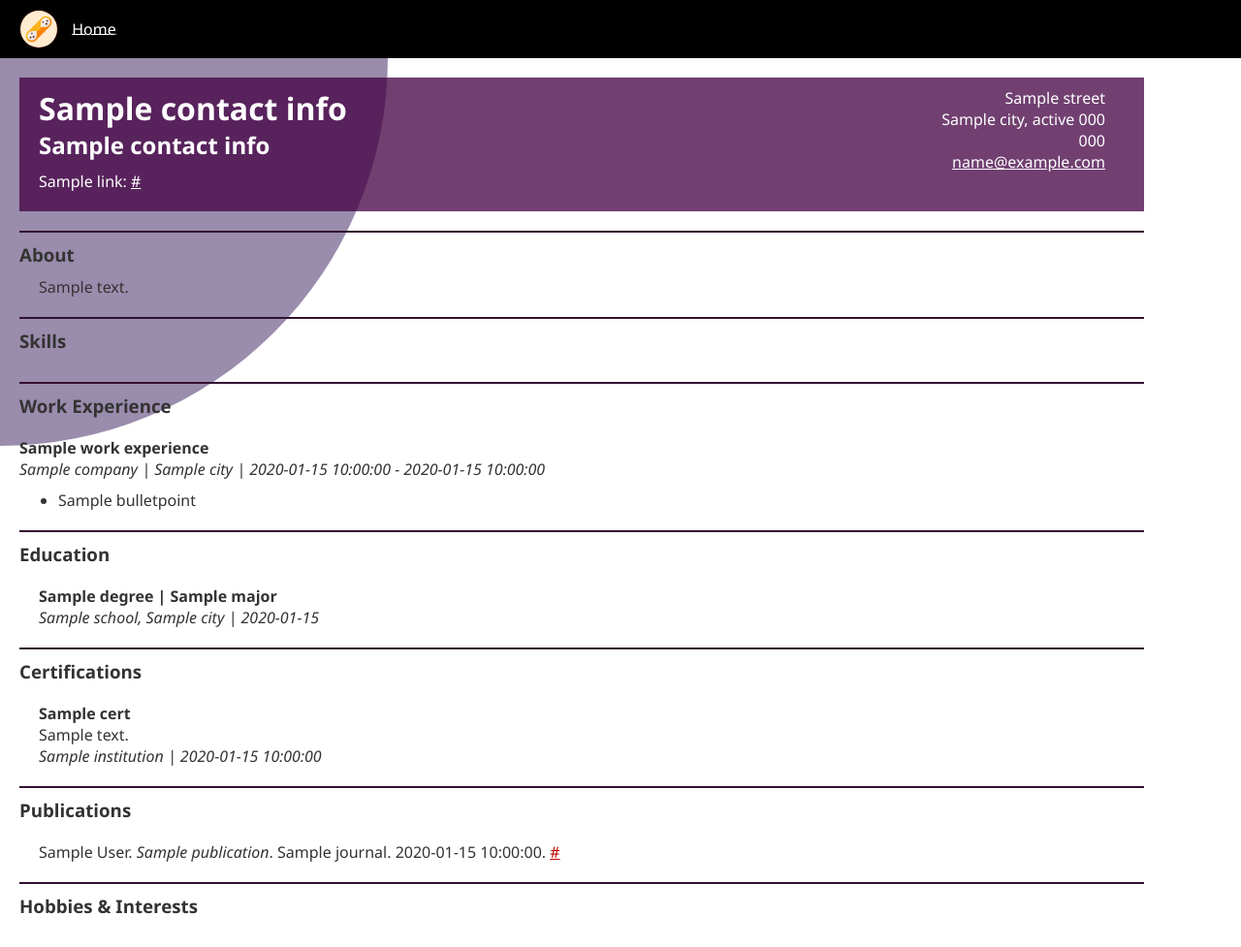
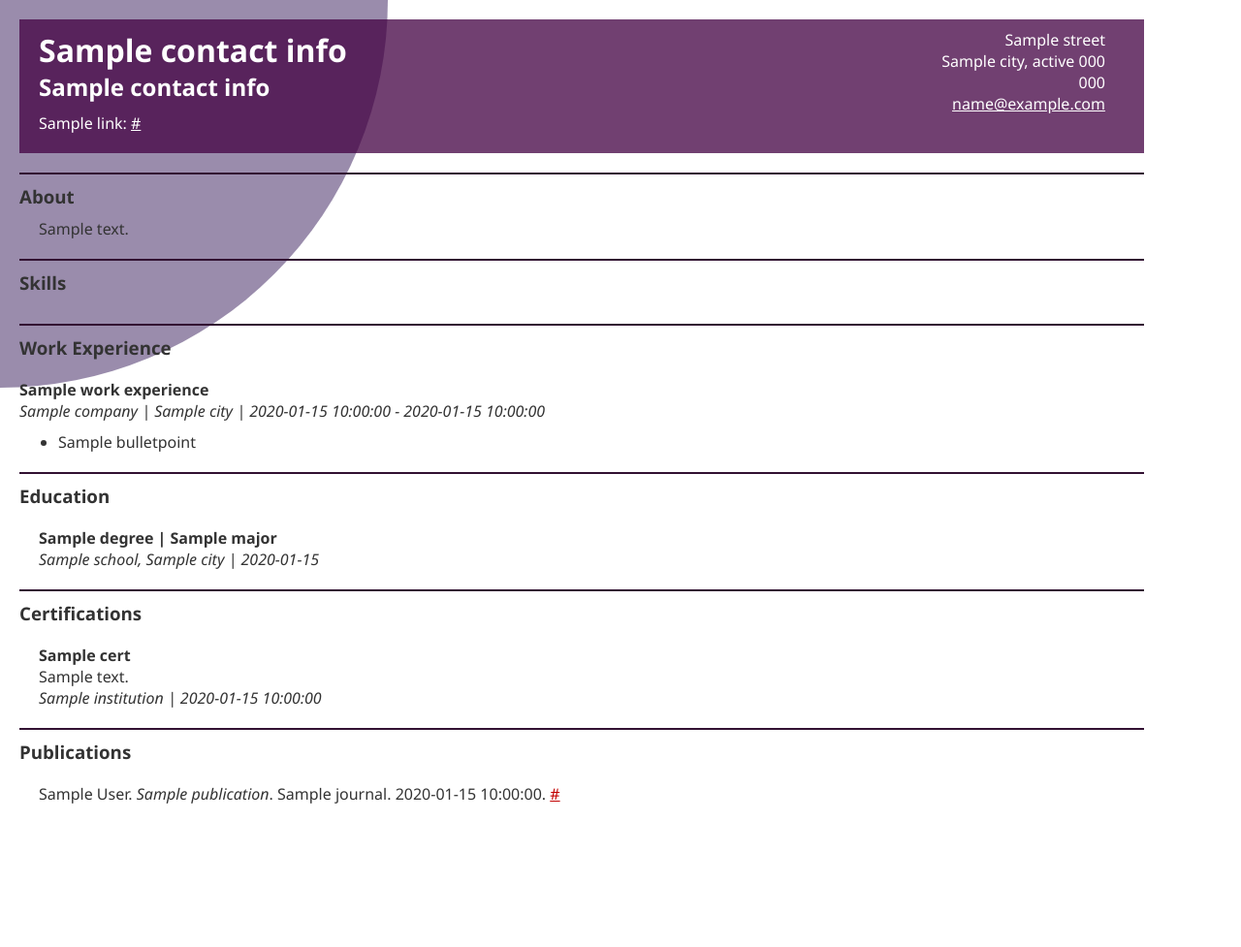
Before and after one commit to mattRicotta/flask-app-1, a Flask app: template templates/resume.html in a window 1280 px wide. Shown: the whole page at 97% size. After the commit the page ends 829 px from the top, so only its background shows below. Run offline with Flask 2, Linux system fonts and the light colour scheme; the template is opened without the code that fills it: most values are stand-ins (such as "Sample title", 1, 10 or a date in 2020).

Commit message:
use dictionary instead of database; resume only

```diff
--- a/static/basestyle.css
+++ b/static/basestyle.css
@@ -49,9 +49,6 @@ a:active {
 }
 
 .main {
-    position: absolute;
-    top: 60px;
-    width: 100%;
 }
 .main hr {
     border:0;
--- a/static/resumestyle.css
+++ b/static/resumestyle.css
@@ -70,8 +70,12 @@ body {
 .main section ul {
   margin-left: 20px;
 }
+.main section li {
+  margin: 4px 0;
+}
 
 .main section table {
+  table-layout: fixed;
   width: 100%;
   text-align:left;
 }
--- a/templates/base.html
+++ b/templates/base.html
@@ -6,12 +6,6 @@
     <title>Resume Builder | {% block title %}{% endblock %}</title>
   </head>
   <body>
-    <div class="navbar">
-      <nav>
-        <a href="/"><img class="logo" src="../static/images/cannoli.png"></a>
-        <a href="/"><span>Home</span></a>
-      </nav>
-    </div>
     <div class="main">
       {% block content %} {% endblock %}
     </div>
--- a/templates/resume.html
+++ b/templates/resume.html
@@ -1,6 +1,6 @@
 {% extends "base.html" %}
 {% block stylesheets %}<link rel="stylesheet" href="../static/resumestyle.css" type="text/css">{% endblock %}
-{% block title %}mattRicotta | Resume{% endblock %}
+{% block title %}{{ contact_info['name'] }} | {{ contact_info['title'] }}{% endblock %}
 {% block content %}<div class="cornercircle"></div>
 <header>
   {# <a href="#" onclick="window.print()"><img class="logo" src="../static/images/cannoli.png" alt="print resume"></a> #}
@@ -94,6 +94,7 @@
     </div>
   {% endfor %}
 </section>
+{% if hobbies %}
 <section id="hobbies">
   <hr>
   <h3 class="title">Hobbies & Interests</h3>
@@ -110,4 +111,5 @@
     </tr>
   </table>
 </section>
+{% endif %}
 {% endblock %}
```
